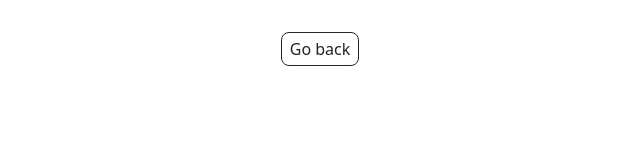
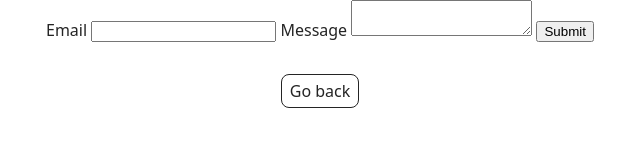
Before and after one commit to Liska-iriska/goit-js-hw-09, a plain HTML site: page 2-form.html in a window 1280 px wide. Shown: the whole page, without its empty margins (320-960 px from the left). Drawn offline with Linux system fonts and the light colour scheme.

Commit message:
Deploying to gh-pages from @ Liska-iriska/goit-js-hw-09@324809e0439c33d24d8517e35d44bce118ad1a36 🚀

```diff
--- a/2-form.html
+++ b/2-form.html
@@ -5,12 +5,25 @@
     <meta http-equiv="X-UA-Compatible" content="IE=edge" />
     <meta name="viewport" content="width=device-width, initial-scale=1.0" />
     <title>Form</title>
-    <script type="module" crossorigin src="/goit-js-hw-09/assets/modulepreload-polyfill-B5Qt9EMX.js"></script>
+    <script type="module" crossorigin src="/goit-js-hw-09/2-form.js"></script>
+    <link rel="modulepreload" crossorigin href="/goit-js-hw-09/assets/modulepreload-polyfill-B5Qt9EMX.js">
     <link rel="stylesheet" crossorigin href="/goit-js-hw-09/assets/styles-vURofOQX.css">
   </head>
   <body>
     <main>
       <div class="container">
+        <form class="login-form">
+          <label>
+            Email
+            <input type="email" name="email" />
+          </label>
+          <label>
+            Message
+            <textarea type="textarea" name="message"></textarea>
+          </label>
+          <button type="submit">Submit</button>
+        </form>
+
         <a class="back-link" href="./index.html">Go back</a>
       </div>
     </main>
--- /dev/null
+++ b/2-form.js
@@ -0,0 +1,2 @@
+import"./assets/modulepreload-polyfill-B5Qt9EMX.js";/* empty css                      */let e={email:"",message:""};const t=document.querySelector(".login-form"),l="feedback-form-state",s=localStorage.getItem(l);s&&(e=JSON.parse(s),t.elements.email.value=e.email??"",t.elements.message.value=e.message??"");t.addEventListener("input",a=>{e[a.target.name]=a.target.value.trim(),localStorage.setItem(l,JSON.stringify(e))});t.addEventListener("submit",a=>{if(a.preventDefault(),!e.email===""||!e.message===""){alert("Fill please all fields");return}console.log(e),localStorage.removeItem(l),e={email:"",message:""},t.reset()});
+//# sourceMappingURL=2-form.js.map
```
Also changed, not shown: 1 other file.
